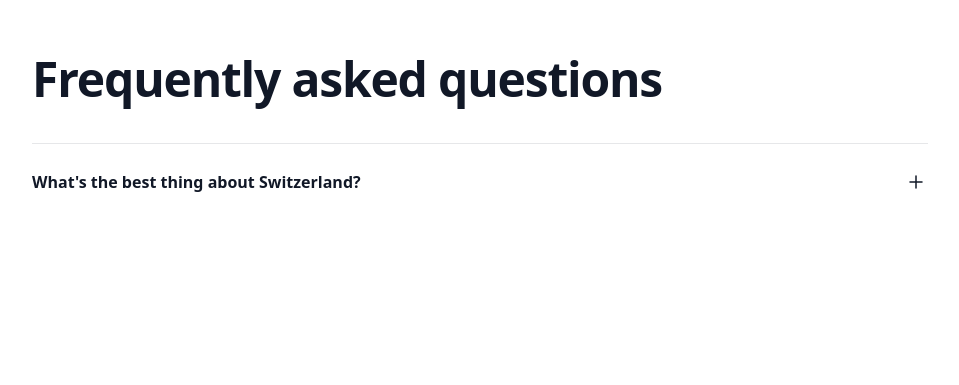
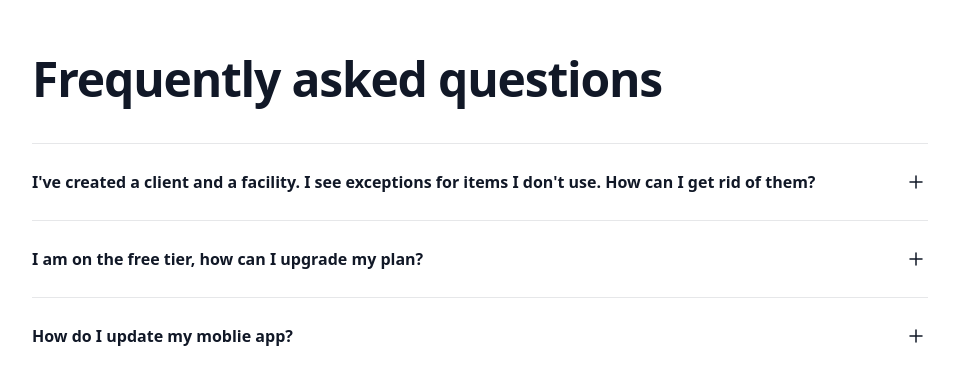
Before and after one commit to javalen/PAF-Public-Website, a React (Vite) app: page /support in a window 1280 px wide. Shown: the part 105-490 px from the top of the page, without its empty margins (160-1119 px from the left). Built offline with nearby package versions, Linux system fonts and the light colour scheme; what pocketbase would draw is missing.

Commit message:
updated the support page

```diff
--- a/src/pages/Support.jsx
+++ b/src/pages/Support.jsx
@@ -8,11 +8,21 @@
 
 const faqs = [
   {
-    question: "What's the best thing about Switzerland?",
+    question:
+      "I've created a client and a facility. I see exceptions for items I don't use. How can I get rid of them?",
     answer:
-      "I don't know, but the flag is a big plus. Lorem ipsum dolor sit amet consectetur adipisicing elit. Quas cupiditate laboriosam fugiat.",
+      "An admin user can specifiy which exceptions should be tracked in the PAF web-based dashboard.",
   },
-  // More questions...
+  {
+    question: "I am on the free tier, how can I upgrade my plan?",
+    answer:
+      "An admin user can specifiy which plan best works for your organization in the PAF web-based dashboard.",
+  },
+  {
+    question: "How do I update my moblie app?",
+    answer:
+      "The mobile updates are done seemlessly behind the scenes each time you reopen the application.",
+  },
 ];
 
 const Support = () => {
```
